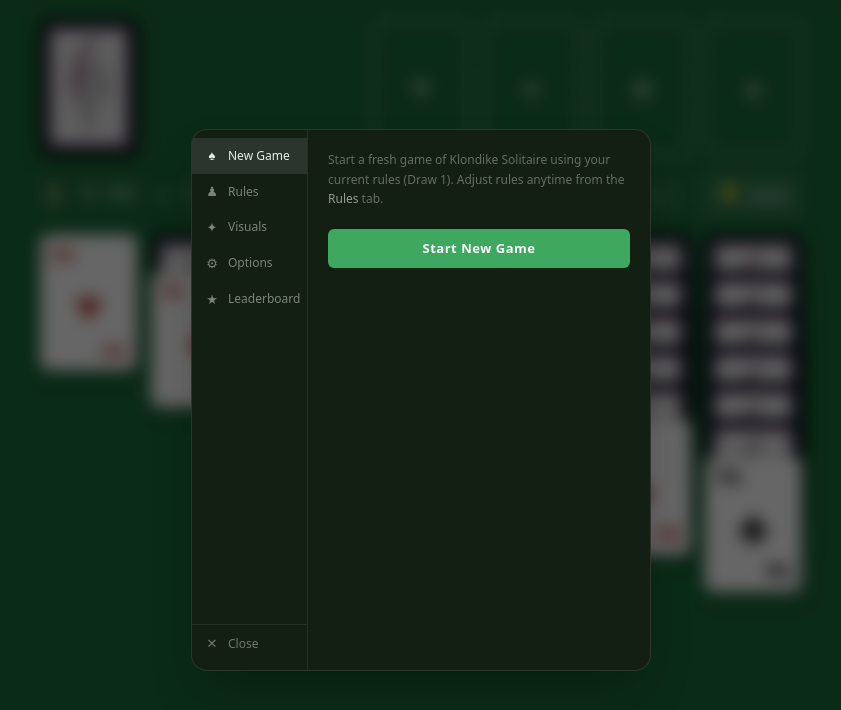
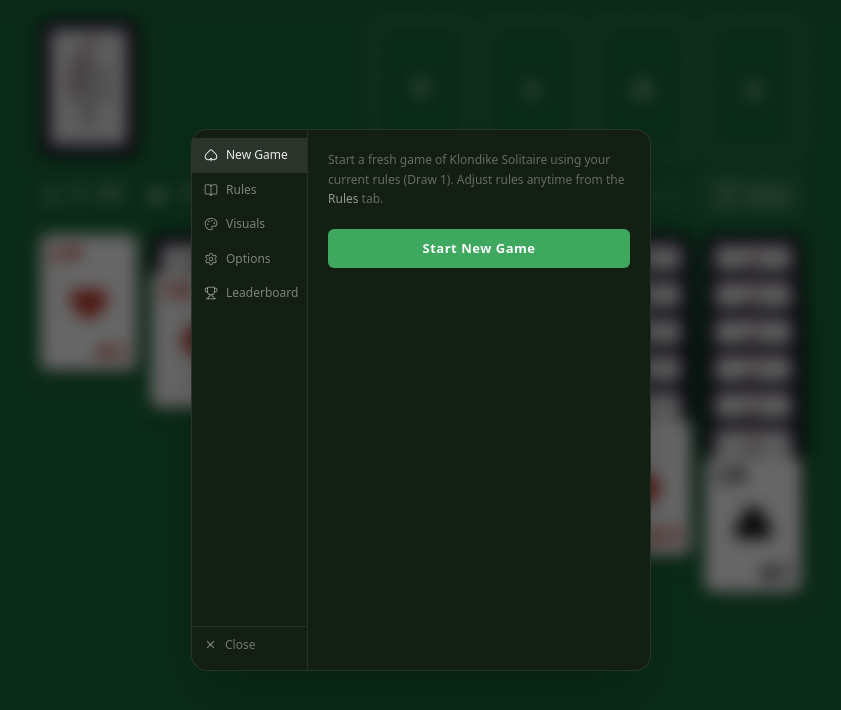
Before and after one commit to MagicInUse/solitaire, a React (Vite) app: page / in a window 1280 px wide. Both pictures are taken after a click on the button "Open menu". Shown: the top 710 px of the page, without its empty margins (219-1060 px from the left). Built offline with nearby package versions, Linux system fonts and the light colour scheme.

Commit message:
Replace emoji/unicode with Lucide SVG icons; rename Classic card back to VeriQuery

```diff
--- a/package.json
+++ b/package.json
@@ -18,6 +18,7 @@
     "@tailwindcss/vite": "^4.3.0",
     "clsx": "^2.1.1",
     "framer-motion": "^12.40.0",
+    "lucide-react": "^1.16.0",
     "react": "^19.2.6",
     "react-dom": "^19.2.6",
     "tailwindcss": "^4.3.0",
--- a/src/components/CardFace.tsx
+++ b/src/components/CardFace.tsx
@@ -1,13 +1,14 @@
 import { AnimatePresence, motion } from 'framer-motion'
 import { clsx } from 'clsx'
+import { Heart, Diamond, Club, Spade, type LucideIcon } from 'lucide-react'
 import type { Card } from '../types/cards'
 import vqLogo from '../assets/veriquery-logo.png'
 import { useOptionsStore } from '../store/useOptionsStore'
 import { getCardBack } from '../utils/cardBacks'
 
 const RANK_LABELS = ['', 'A', '2', '3', '4', '5', '6', '7', '8', '9', '10', 'J', 'Q', 'K'] as const
-const SUIT_SYMBOLS: Record<string, string> = {
-  hearts: '♥', diamonds: '♦', clubs: '♣', spades: '♠',
+const SUIT_ICONS: Record<string, LucideIcon> = {
+  hearts: Heart, diamonds: Diamond, clubs: Club, spades: Spade,
 }
 
 /** Props for {@link CardFace}. */
@@ -34,7 +35,7 @@ export function CardFace({ card }: CardFaceProps) {
 
   const isRed = card.suit === 'hearts' || card.suit === 'diamonds'
   const rankLabel = RANK_LABELS[card.rank]
-  const suitSymbol = SUIT_SYMBOLS[card.suit]
+  const SuitIcon = SUIT_ICONS[card.suit]
 
   return (
     <AnimatePresence initial={false} mode="wait">
@@ -61,12 +62,13 @@ export function CardFace({ card }: CardFaceProps) {
               alt=""
               draggable={false}
             />
-          ) : back.centerIcon ? (
-            <span
-              className="relative z-3 text-base select-none pointer-events-none opacity-35"
-            >
-              {back.centerIcon}
-            </span>
+          ) : back.CenterIcon ? (
+            <back.CenterIcon
+              size={16}
+              fill="currentColor"
+              strokeWidth={0}
+              className="relative z-3 pointer-events-none opacity-35"
+            />
           ) : null}
         </motion.div>
       ) : (
@@ -78,9 +80,13 @@ export function CardFace({ card }: CardFaceProps) {
           animate={{ scaleX: 1 }}
           transition={{ duration: 0.075, ease: 'easeOut' }}
         >
-          <span className="absolute text-[11px] font-bold leading-none top-0.75 left-1 font-georgia">{rankLabel}{suitSymbol}</span>
-          <span className="text-[22px] leading-none">{suitSymbol}</span>
-          <span className="absolute text-[11px] font-bold leading-none bottom-0.75 right-1 rotate-180 font-georgia">{rankLabel}{suitSymbol}</span>
+          <span className="absolute text-[11px] font-bold leading-none top-0.75 left-1 font-georgia flex items-center gap-[1px]">
+            {rankLabel}<SuitIcon size={9} fill="currentColor" strokeWidth={0} className="inline-block" />
+          </span>
+          <SuitIcon size={22} fill="currentColor" strokeWidth={0} />
+          <span className="absolute text-[11px] font-bold leading-none bottom-0.75 right-1 rotate-180 font-georgia flex items-center gap-[1px]">
+            {rankLabel}<SuitIcon size={9} fill="currentColor" strokeWidth={0} className="inline-block" />
+          </span>
         </motion.div>
       )}
     </AnimatePresence>
--- a/src/components/GameBoard.tsx
+++ b/src/components/GameBoard.tsx
@@ -33,6 +33,7 @@ import { computeHints, filterUsefulHints, isDeadGame } from '../utils/hints'
 import { calculateScore, calculateVegasScore, formatVegasScore, formatTime } from "../utils/scoring"
 import { useTimer }               from "../hooks/useTimer"
 import { useSounds }              from "../hooks/useSounds"
+import { Timer, Star, Coins, Lightbulb, Undo2, Zap } from 'lucide-react'
 
 
 // ─── Klondike move validation ──────────────────────────────────────────────
@@ -416,8 +417,8 @@ export function GameBoard({ onOpenSettings }: { onOpenSettings?: () => void }) {
           <div className={`absolute inset-1 rounded-xs z-2 pointer-events-none border card-back-${back.id}-border`} />
           {back.showLogo ? (
             <img src={vqLogo} className="w-5 h-auto opacity-90 relative z-3 pointer-events-none" alt="" draggable={false} />
-          ) : back.centerIcon ? (
-            <span className="relative z-3 text-base select-none pointer-events-none opacity-35">{back.centerIcon}</span>
+          ) : back.CenterIcon ? (
+            <back.CenterIcon size={16} fill="currentColor" strokeWidth={0} className="relative z-3 pointer-events-none opacity-35" />
           ) : null}
         </div>
       ) : (
@@ -567,40 +568,40 @@ export function GameBoard({ onOpenSettings }: { onOpenSettings?: () => void }) {
           <div className="flex items-center h-6.5">
             <div className="flex items-center gap-2.5 text-white/65 text-[11px] font-mono flex-1 min-w-0">
               {scoringMode === 'standard' && (
-                <><span title="Time">&#9203; {formatTime(elapsed)}</span>
-                <span title="Score">&#9733; {standardScore}</span></>
+                <><span title="Time" className="inline-flex items-center gap-1"><Timer size={11} strokeWidth={2} />{formatTime(elapsed)}</span>
+                <span title="Score" className="inline-flex items-center gap-1"><Star size={11} fill="currentColor" strokeWidth={0} />{standardScore}</span></>
               )}
               {scoringMode === 'vegas' && (
-                <span title="Vegas profit" className={vegasProfit >= 0 ? 'text-emerald-400/80' : 'text-red-400/80'}>
-                  &#x1F4B5; {formatVegasScore(vegasProfit)}
+                <span title="Vegas profit" className={`inline-flex items-center gap-1 ${vegasProfit >= 0 ? 'text-emerald-400/80' : 'text-red-400/80'}`}>
+                  <Coins size={12} strokeWidth={1.75} className="text-yellow-400" />{formatVegasScore(vegasProfit)}
                 </span>
               )}
               <span title="Moves">Moves: {moveCount}</span>
             </div>
             <div className="flex items-center gap-1">
               <button
-                className="px-1.75 h-5.5 rounded-sm text-[10px] font-medium bg-white/10 hover:bg-white/20 active:bg-white/25 text-white/80 disabled:opacity-30 disabled:cursor-default transition-colors"
+                className="px-1.75 h-5.5 rounded-sm text-[10px] font-medium bg-white/10 hover:bg-white/20 active:bg-white/25 text-white/80 disabled:opacity-30 disabled:cursor-default transition-colors inline-flex items-center gap-1"
                 onClick={() => undo()}
                 disabled={!canUndo}
                 title="Undo"
-              >&#x21A9; Undo</button>
+              ><Undo2 size={11} strokeWidth={2} /> Undo</button>
               {hintsEnabled && (
               <button
-                className="px-1.75 h-5.5 rounded-sm text-[10px] font-medium bg-white/10 hover:bg-white/20 active:bg-white/25 text-white/80 transition-colors"
+                className="px-1.75 h-5.5 rounded-sm text-[10px] font-medium bg-white/10 hover:bg-white/20 active:bg-white/25 text-white/80 transition-colors inline-flex items-center gap-1"
                 onClick={handleHint}
                 title="Show hint"
-              >&#128161; Hint</button>
+              ><Lightbulb size={11} strokeWidth={2} /> Hint</button>
               )}
               {(canAutoComplete || autoCompleting) && (
                 <button
-                  className={`px-1.75 h-5.5 rounded-sm text-[10px] font-medium transition-colors ${
+                  className={`px-1.75 h-5.5 rounded-sm text-[10px] font-medium transition-colors inline-flex items-center gap-1 ${
                     autoCompleting
                       ? 'bg-emerald-500/40 hover:bg-emerald-500/55 text-emerald-200'
                       : 'bg-white/10 hover:bg-white/20 text-white/80'
                   }`}
                   onClick={() => setAutoCompleting(v => !v)}
                   title="Auto-complete"
-                >&#10003; Auto</button>
+                ><Zap size={11} strokeWidth={2} /> Auto</button>
               )}
             </div>
           </div>
--- a/src/components/WinCascade.tsx
+++ b/src/components/WinCascade.tsx
@@ -1,5 +1,6 @@
 import { useEffect, useState } from 'react'
 import { motion, AnimatePresence } from 'framer-motion'
+import { Trophy } from 'lucide-react'
 import type { Pile } from '../types/cards'
 import { CardFace } from './CardFace'
 import { CARD_W, CARD_H, CANVAS_H, CANVAS_H_PORTRAIT } from '../constants/canvas'
@@ -98,7 +99,7 @@ export function WinCascade({ active, foundations, onNewGame, onOpenSettings }: W
               animate={{ scale: 1, opacity: 1 }}
               transition={{ delay: 0.15, duration: 0.35, type: 'spring', bounce: 0.5 }}
             >
-              <div className="text-[52px] font-bold drop-shadow-[0_2px_8px_rgba(0,0,0,0.9)]">🎉</div>
+              <Trophy size={52} strokeWidth={1.25} className="text-yellow-400 drop-shadow-[0_2px_8px_rgba(0,0,0,0.9)]" />
               <div className="text-[28px] font-bold drop-shadow-[0_2px_8px_rgba(0,0,0,0.9)] font-serif">You Win!</div>
               <div className="flex gap-3 mt-4 justify-center">
                 <button
--- a/src/components/menu/MenuModal.tsx
+++ b/src/components/menu/MenuModal.tsx
@@ -10,6 +10,7 @@
  */
 
 import { useState, useEffect } from 'react'
+import { Spade, BookOpen, Palette, Settings, Trophy, X, type LucideIcon } from 'lucide-react'
 import { Modal } from '../ui/Modal'
 import { NewGamePanel }     from './panels/NewGamePanel'
 import { RulesPanel }       from './panels/RulesPanel'
@@ -19,12 +20,12 @@ import { LeaderboardPanel } from './panels/LeaderboardPanel'
 
 type PanelId = 'new-game' | 'rules' | 'visuals' | 'options' | 'leaderboard'
 
-const NAV_ITEMS: { id: PanelId; label: string; icon: string }[] = [
-  { id: 'new-game',     label: 'New Game',     icon: '♠' },
-  { id: 'rules',        label: 'Rules',        icon: '♟' },
-  { id: 'visuals',      label: 'Visuals',      icon: '✦' },
-  { id: 'options',      label: 'Options',      icon: '⚙' },
-  { id: 'leaderboard',  label: 'Leaderboard',  icon: '★' },
+const NAV_ITEMS: { id: PanelId; label: string; Icon: LucideIcon }[] = [
+  { id: 'new-game',     label: 'New Game',     Icon: Spade },
+  { id: 'rules',        label: 'Rules',        Icon: BookOpen },
+  { id: 'visuals',      label: 'Visuals',      Icon: Palette },
+  { id: 'options',      label: 'Options',      Icon: Settings },
+  { id: 'leaderboard',  label: 'Leaderboard',  Icon: Trophy },
 ]
 
 interface MenuModalProps {
@@ -61,9 +62,7 @@ export function MenuModal({ open, onClose }: MenuModalProps) {
                   : 'bg-transparent text-white/45 hover:text-white/70 hover:bg-white/5',
               ].join(' ')}
             >
-              <span className="text-[13px] w-4 text-center shrink-0">
-                {item.icon}
-              </span>
+              <item.Icon size={14} strokeWidth={1.75} className="shrink-0" />
               {item.label}
             </button>
           ))}
@@ -72,7 +71,7 @@ export function MenuModal({ open, onClose }: MenuModalProps) {
             onClick={onClose}
             className="w-full text-left px-3 py-2.25 text-[12px] font-medium leading-snug flex items-center gap-2 cursor-pointer border-0 border-t border-white/8 mt-1 pt-2.5 bg-transparent text-white/40 hover:text-white/70 hover:bg-white/5 transition-colors duration-150"
           >
-            <span className="text-[13px] w-4 text-center shrink-0">✕</span>
+            <X size={13} strokeWidth={2} className="shrink-0" />
             Close
           </button>
         </nav>
--- a/src/components/menu/panels/VisualsPanel.tsx
+++ b/src/components/menu/panels/VisualsPanel.tsx
@@ -44,8 +44,8 @@ export function VisualsPanel() {
                   <div className={`absolute inset-0.75 rounded-xs border pointer-events-none z-2 card-back-${back.id}-border`} />
                   {back.showLogo ? (
                     <img src={vqLogo} className="w-3.5 h-auto opacity-90 relative z-3 pointer-events-none" alt="" draggable={false} />
-                  ) : back.centerIcon ? (
-                    <span className="relative z-3 text-[12px] select-none pointer-events-none opacity-38">{back.centerIcon}</span>
+                  ) : back.CenterIcon ? (
+                    <back.CenterIcon size={12} fill="currentColor" strokeWidth={0} className="relative z-3 pointer-events-none opacity-38" />
                   ) : null}
                 </div>
                 <span className={`text-[10px] font-medium ${isActive ? 'text-[#6ee08a]' : 'text-white/40'}`}>
```
Also changed, not shown: src/components/DeadGameModal.tsx (+4 -3 lines), src/components/icons/BrokenCardIcon.tsx (added, +42 -0 lines), src/components/menu/panels/CardBackPanel.tsx (+2 -6 lines), src/utils/cardBacks.ts (+11 -8 lines), 1 other file (tests, documents, lock files or other folders).
